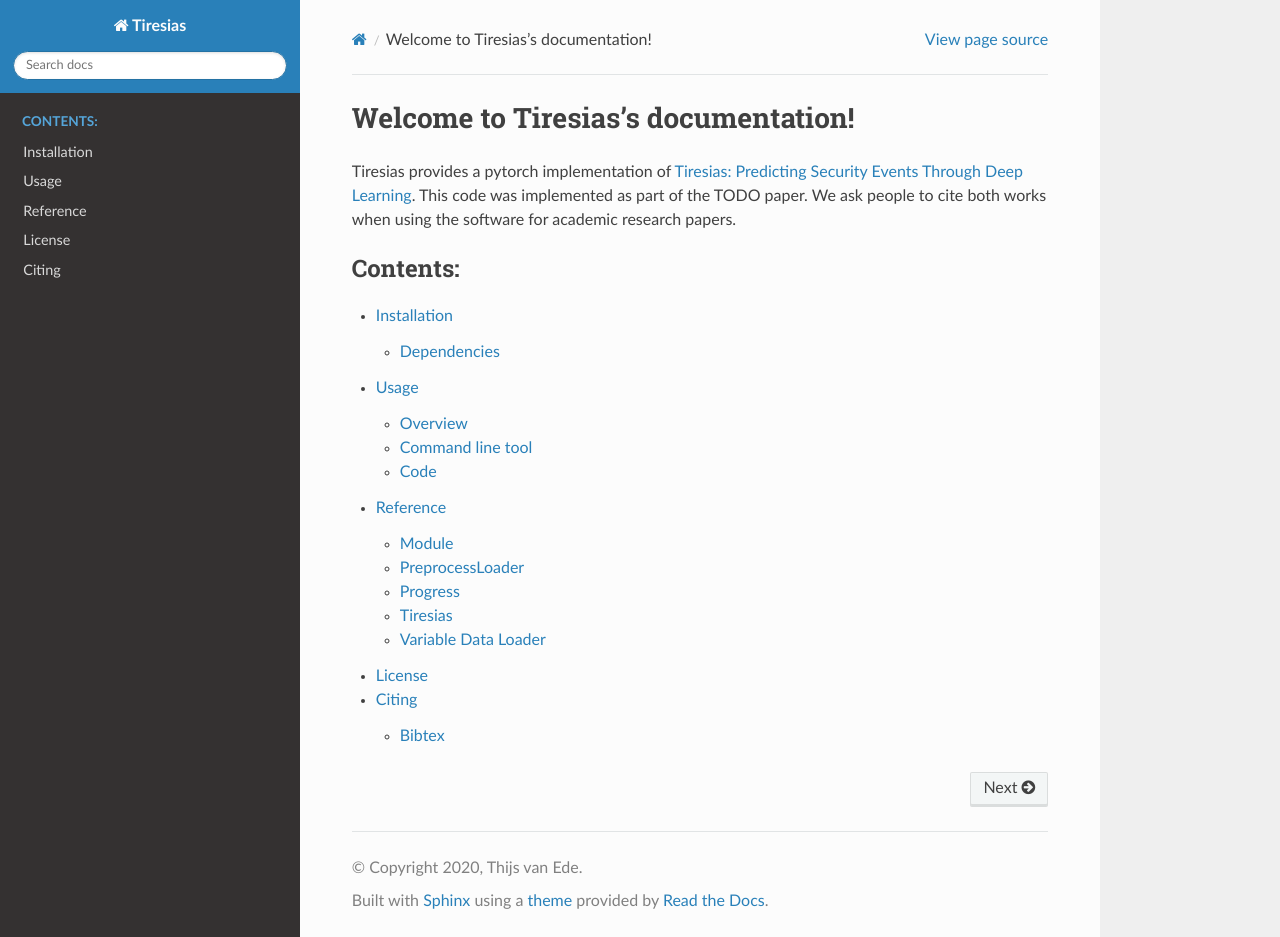
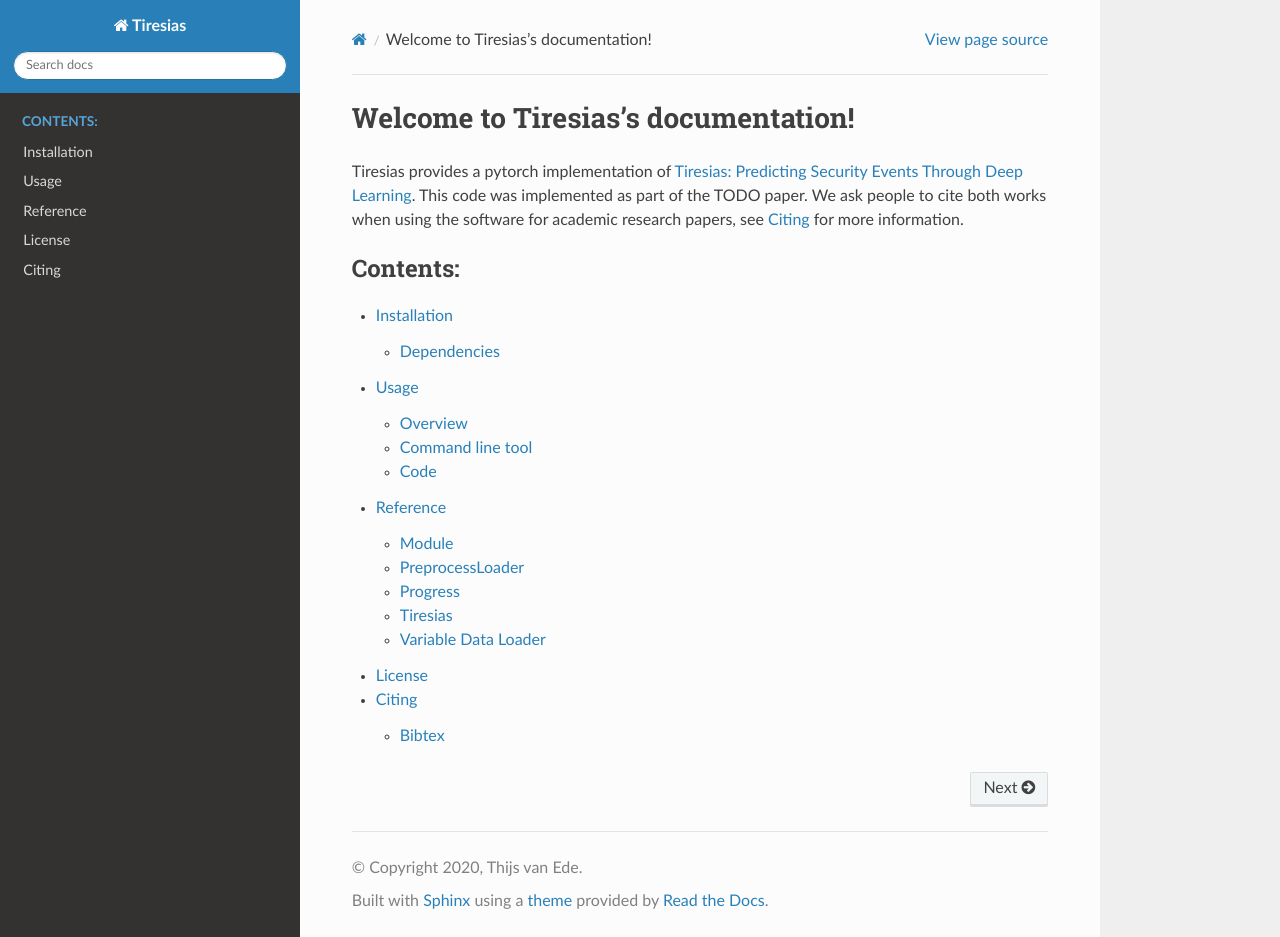
Before and after one commit to Thijsvanede/Tiresias, a Sphinx documentation site: the page built from docs/source/index.rst, in a window 1280 px wide and 937 px high. Built offline with Sphinx 7.4.7 and the Read the Docs theme 2.0.0, drawn with Linux system fonts in a browser that asks for light colours.

Commit message:
Added citation link

```diff
--- a/docs/source/citing.rst
+++ b/docs/source/citing.rst
@@ -1,3 +1,5 @@
+.. _Citing:
+
 Citing
 ======
 
--- a/docs/source/index.rst
+++ b/docs/source/index.rst
@@ -3,7 +3,7 @@
 
 Tiresias provides a pytorch implementation of `Tiresias: Predicting Security Events Through Deep Learning`_.
 This code was implemented as part of the TODO paper.
-We ask people to cite both works when using the software for academic research papers.
+We ask people to cite both works when using the software for academic research papers, see :ref:`Citing` for more information.
 
 .. _`Tiresias: Predicting Security Events Through Deep Learning`: https://doi.org/10.1145/3243734.3243811
 
```
